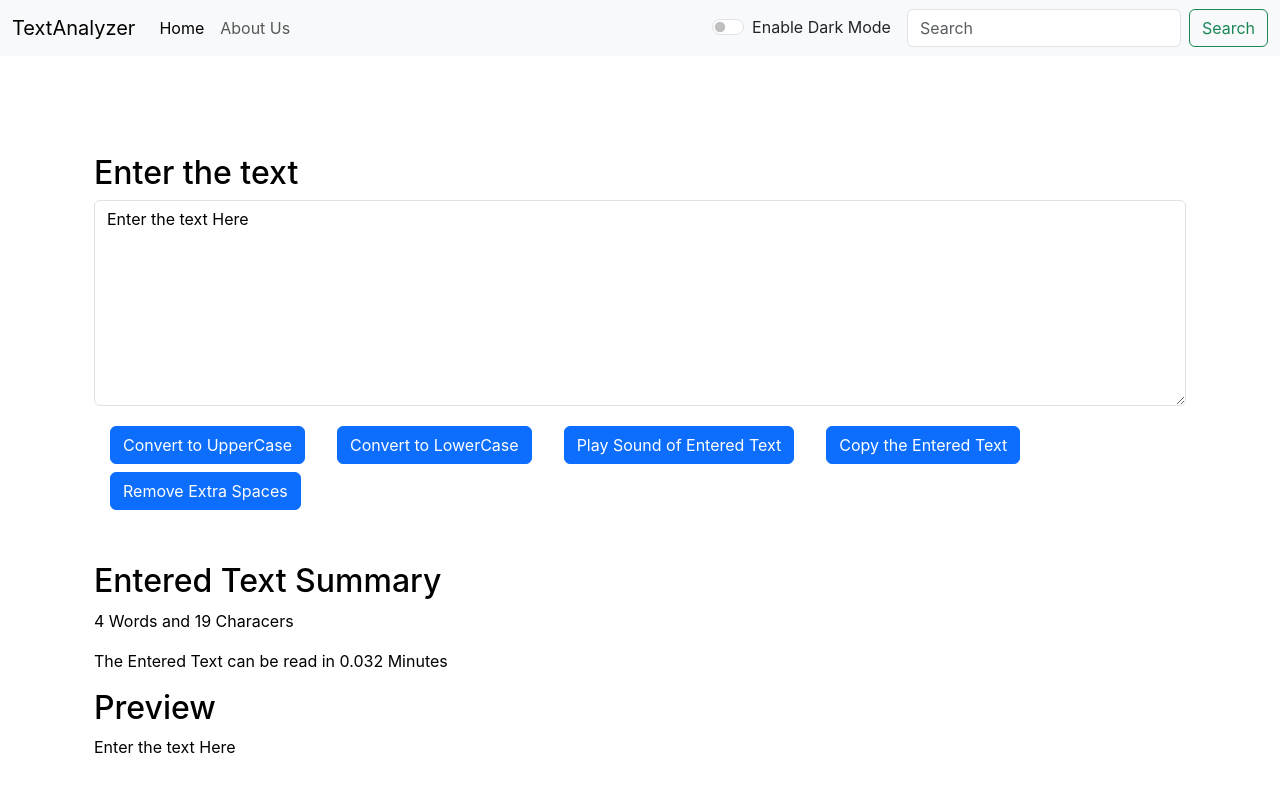
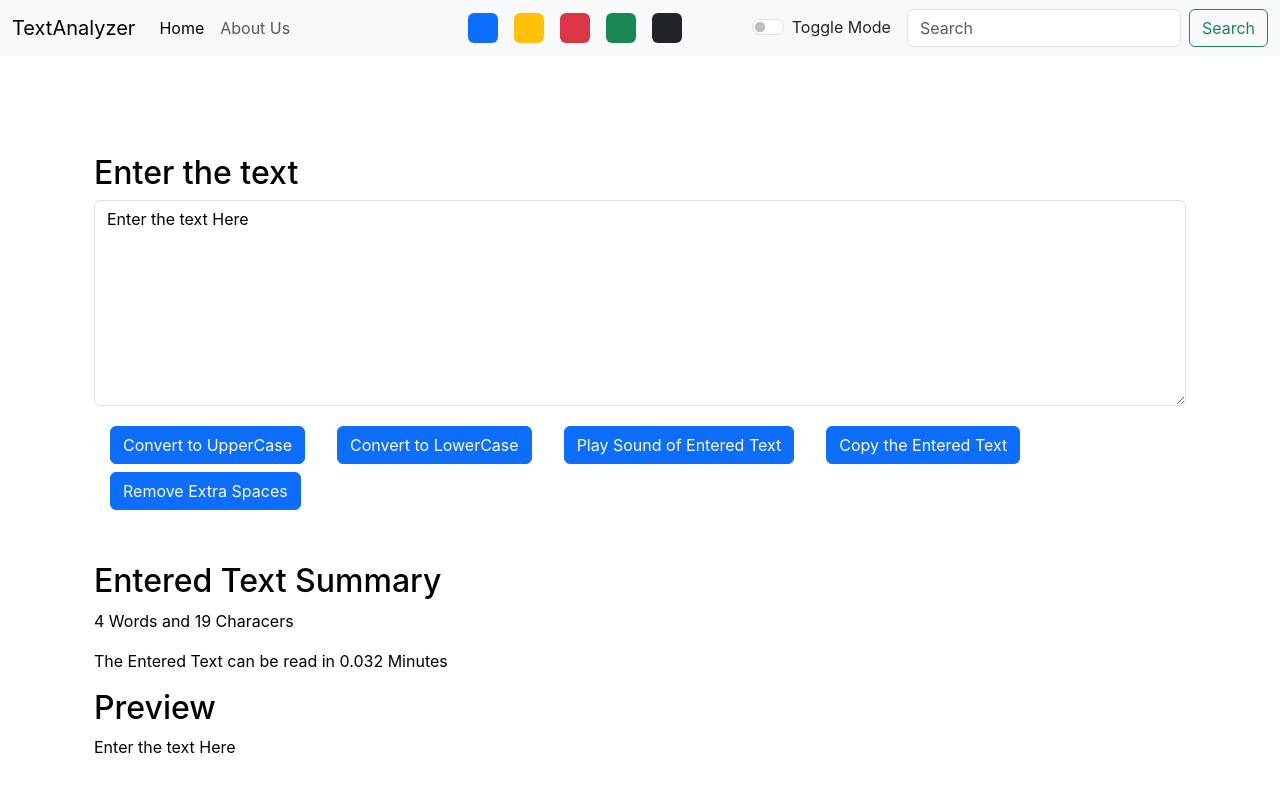
Before and after one commit to ajmat6/TextAnalyzer, a React (Create React App) app: page / in a window 1280 px wide. Shown: the top 792 px of the page. Built offline with nearby package versions, Linux system fonts and the light colour scheme.

Commit message:
Adding custom Themes

```diff
--- a/src/App.js
+++ b/src/App.js
@@ -28,8 +28,19 @@ function App() {
     }, 2000);
   }
 
+  const removeclassList = () => {
+    document.body.classList.remove('light');
+    document.body.classList.remove('dark');
+    document.body.classList.remove('success');
+    document.body.classList.remove('warning');
+    document.body.classList.remove('danger');
+  }
+
   // changeMode function:
-  const changeMode = (e) => {
+  const changeMode = (cls) => {
+    console.log(cls); //will show theme name in console
+    removeclassList();
+    document.body.classList.add('bg-' + cls);
     if (mode === 'light') {
       setmode('dark');
       //Because this changeMode function is in App.js, therfore its body is whole website body so we can change its background color from here easily.
--- a/src/components/Navbar.js
+++ b/src/components/Navbar.js
@@ -35,9 +35,24 @@ export default function Navbar(props) {
             </a>
           </li>
         </ul>
+
+        {/* div for different themes */}
+        <div className="d-flex">
+            {/* bg-primary give the div blue color(default of bootstrap) */}
+            {/* below onclick is passed an arrow function because onclick need a function not a function call(as you were primary in it) */}
+            <div className="bg-primary rounded mx-2" onClick={() => {props.changeMode('primary')}} style={{height: '30px' , width: '30px', cursor: 'pointer'}}></div>
+            <div className="bg-warning rounded mx-2" onClick={() => {props.changeMode('warning')}} style={{height: '30px' , width: '30px', cursor: 'pointer'}}></div>
+            <div className="bg-danger rounded mx-2" onClick={() => {props.changeMode('danger')}} style={{height: '30px' , width: '30px', cursor: 'pointer'}}></div>
+            <div className="bg-success rounded mx-2" onClick={() => {props.changeMode('success')}} style={{height: '30px' , width: '30px', cursor: 'pointer'}}></div>
+            <div className="bg-dark rounded mx-2" onClick={() => {props.changeMode('dark')}} style={{height: '30px' , width: '30px', cursor: 'pointer'}}></div>
+            <div className="bg-light rounded mx-2" onClick={() => {props.changeMode('light')}} style={{height: '30px' , width: '30px', cursor: 'pointer'}}></div>
+        </div>
+
+        {/* div for dark mode switch button */}
         <div className={`form-check form-switch mx-3 text-${props.mode === 'light'?'dark':'light'}`}>
-          <input className="form-check-input" type="checkbox" role="switch" id="flexSwitchCheckDefault" onClick={props.changeMode} />
-          <label className="form-check-label" htmlFor="flexSwitchCheckDefault">Enable Dark Mode</label>
+          <input className="form-check-input" type="checkbox" role="switch" id="flexSwitchCheckDefault" onClick={() => {props.changeMode('primary')}} />
+          {/* <label className="form-check-label" htmlFor="flexSwitchCheckDefault">Enable Dark Mode</label> */}
+          <label className="form-check-label" htmlFor="flexSwitchCheckDefault">Toggle Mode</label>
         </div>
         <form className="d-flex" role="search">
           <input
```
Also changed, not shown: public/favicon-32x32.png (deleted).
